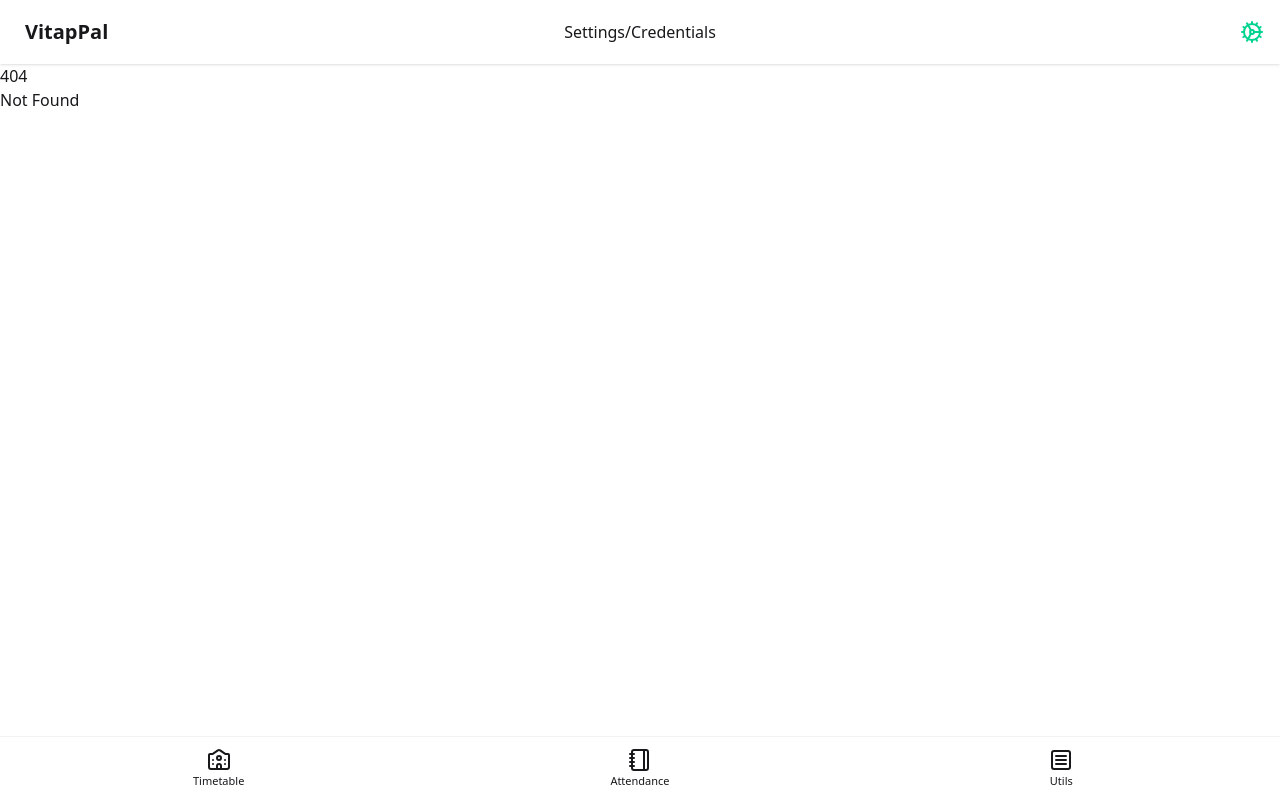
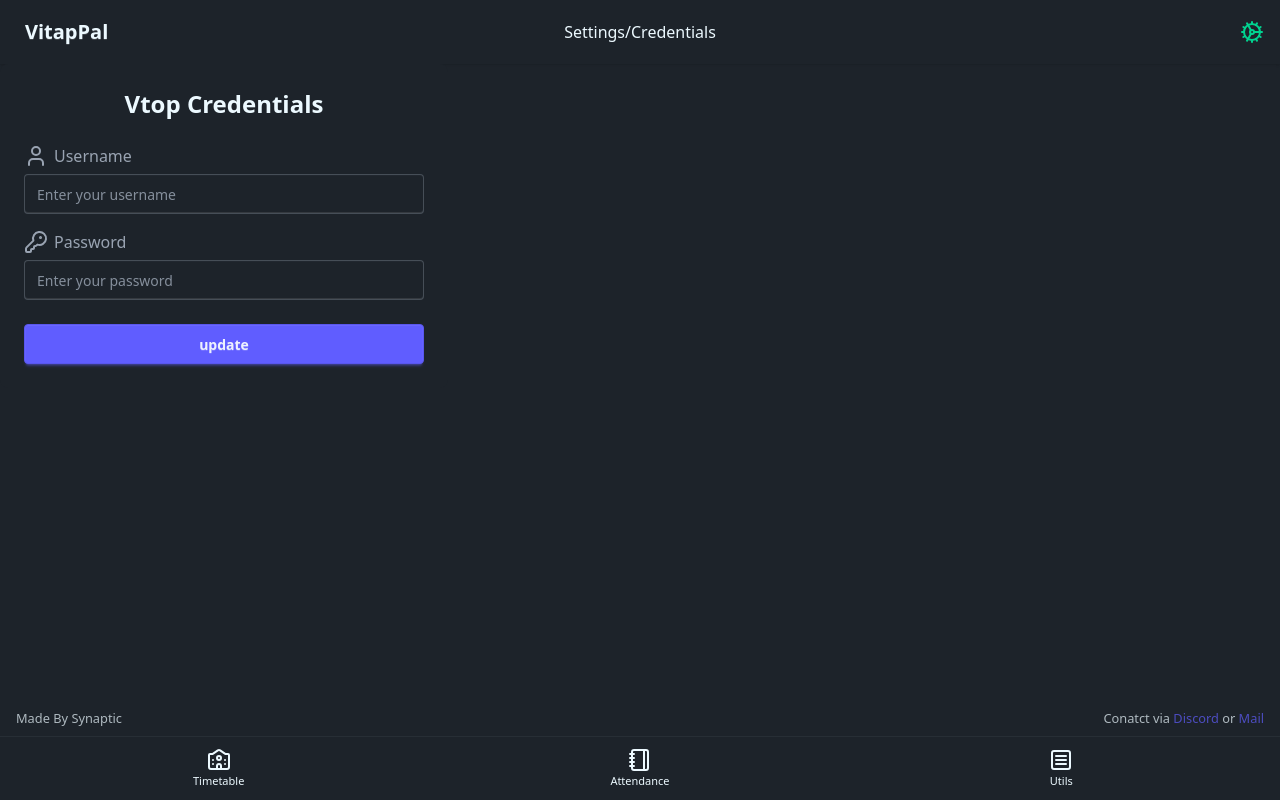
Before and after one commit to itsAster0/vitap-mate, a SvelteKit app: page /settings/Credentials in a window 1280 px wide. Before the commit this address had no page. Built offline with nearby package versions, Linux system fonts and the light colour scheme.

Commit message:
added setting page

```diff
--- a/src/app.css
+++ b/src/app.css
@@ -1,2 +1,4 @@
 @import "tailwindcss";
-@plugin "daisyui";
+@plugin "daisyui" {
+  themes: dark --default;
+}
--- a/src/routes/+page.svelte
+++ b/src/routes/+page.svelte
@@ -12,7 +12,7 @@
   let errors: datasate = getContext("errors");
   let relaod = getContext("reload");
 
-  //settings password to PC incidates password change
+  //settings/Credentials password to PC incidates password change
 
   async function loadCreds() {
     let store = await Store.load("credentials.json");
@@ -23,7 +23,7 @@
   async function validateAndMove() {
     let store = await Store.load("credentials.json");
     if (creds.username == undefined && creds.password == undefined) {
-      goto("/settings");
+      goto("/settings/Credentials");
       errors.code = "stop";
       errors.msg = "NC";
       //add toast : enter your username and password
@@ -31,7 +31,7 @@
     } else if (creds.username != undefined && creds.password == "PC") {
       errors.code = "stop";
       errors.msg = "PC";
-      goto("/settings");
+      goto("/settings/Credentials");
       //add toast : update your password
       return;
     }
@@ -60,7 +60,7 @@
         errors.code = "stop";
         errors.msg = "PC";
         creds.password = "PC";
-        goto("/settings");
+        goto("/settings/Credentials");
         return;
       } else if (k === "Invalid Captcha") {
         continue;
--- a/src/routes/settings/+page.svelte
+++ b/src/routes/settings/+page.svelte
@@ -1,174 +1,26 @@
 <script lang="ts">
-  import { User, KeyRound } from "lucide-svelte";
-  import { Store } from "@tauri-apps/plugin-store";
-  import { invoke } from "@tauri-apps/api/core";
   import { goto } from "$app/navigation";
   import { creds } from "../globalstate.svelte";
-  import { getContext } from "svelte";
-
-  interface relaod {
-    [key: string]: boolean;
-  }
-  interface datasate {
-    [key: string]: string | undefined;
-  }
-
-  let reload: relaod = getContext("reload");
-  let errors: datasate = getContext("errors");
-
-  let crederror: string | undefined = $state(undefined);
-
-  let timeout = () =>
-    setTimeout(() => {
-      crederror = undefined;
-    }, 4000);
-  let password = $state("");
-  let username = $state("");
-  let running = $state(false);
-
-  async function update() {
-    running = true;
-    const store = await Store.load("credentials.json");
-    if (username == "" && password == "") {
-      return;
-    }
-    for (let i = 0; i < 3; i++) {
-      reload.status = true;
-      //@ts-ignore
-      const [status, k] = await invoke("try_login", {
-        username: username,
-        password: password,
-      });
-      reload.status = false;
-
-      if (k == "Invalid Captcha") {
-        continue;
-      } else if (k == "SS") {
-        (await Store.load("timetable.json")).clear();
-        (await Store.load("attendance.json")).clear();
-        (await Store.load("marks.json")).clear();
-        await store.set("username", username);
-        await store.set("password", password);
-        await store.save();
-        errors.code = undefined;
-        creds.username = username;
-        goto("/");
-        //add toast
-        break;
-      } else if (k == "Invalid  Username/Password") {
-        crederror = k;
-        running = false;
-        timeout();
-      } else {
-        if (k == "NE") {
-          crederror = "No Internet, connect to Internet and try again.";
-          timeout();
-          running = false;
-        } else if (k == "VE") {
-          crederror = "Vtop is Down, try after some time";
-          timeout();
-          running = false;
-        } else {
-          crederror = k;
-          timeout();
-        }
-        break;
-      }
-    }
-
-    running = false;
-  }
-
-  async function handelSubmit() {
-    if (crederror != undefined) {
-      return;
-    }
-    if (username != "" && password != "") {
-      await update();
-    }
-  }
-
-  //onDestroy(()=> reload.status=false)
 </script>
 
-<div class="flex flex-col min-h-[85vh]">
-  <div class=" grow">
-    <div>
-      {#if errors.msg == "PC"}
-        <div role="alert" class="alert alert-warning">
-          <svg
-            xmlns="http://www.w3.org/2000/svg"
-            class="h-6 w-6 shrink-0 stroke-current"
-            fill="none"
-            viewBox="0 0 24 24"
-          >
-            <path
-              stroke-linecap="round"
-              stroke-linejoin="round"
-              stroke-width="2"
-              d="M12 9v2m0 4h.01m-6.938 4h13.856c1.54 0 2.502-1.667 1.732-3L13.732 4c-.77-1.333-2.694-1.333-3.464 0L3.34 16c-.77 1.333.192 3 1.732 3z"
-            />
-          </svg>
-          <span>It looks like you changed your password, please update it</span>
+<div class="min-h-[85vh] flex flex-col">
+  <div class="grow">
+    <div class="card w-full max-w-md bg-base-100 p-6 shadow-sm">
+      <div class="card-body">
+        <div class=" card-title">Vtop Credentials</div>
+        <div>
+          <p><strong>Useranme :</strong> {(() => creds.username)()}</p>
+          <p>
+            <strong>password :</strong>
+            {(() => "*".repeat(creds.password?.length))()}
+          </p>
         </div>
-      {/if}
-    </div>
-
-    <div class="card w-full max-w-md bg-base-100 p-6">
-      <h2 class="text-center text-2xl font-semibold mb-6">Vtop Credentials</h2>
-      <form>
-        <div class="form-control mb-4">
-          <label for="username" class="label">
-            <User />
-            <span class="label-text">Username</span>
-          </label>
-          <input
-            type="text"
-            id="username"
-            placeholder="Enter your username"
-            class="input input-bordered w-full"
-            bind:value={username}
-          />
-        </div>
-
-        <div class="form-control mb-4">
-          <label for="password" class="label">
-            <KeyRound />
-            <span class="label-text">Password</span>
-          </label>
-          <input
-            type="password"
-            id="password"
-            placeholder="Enter your password"
-            class="input input-bordered w-full"
-            bind:value={password}
-          />
-        </div>
-
-        <!-- Submit Button -->
-        <div class="form-control mt-6">
-          <button
-            type="submit"
-            class="btn {crederror == undefined
-              ? 'btn-primary'
-              : 'btn-error'} w-full"
-            onclick={handelSubmit}
-            disabled={running}
-          >
-            {crederror == undefined
-              ? running == true
-                ? "updating.."
-                : "update"
-              : crederror}
-          </button>
-        </div>
-      </form>
-    </div>
-
-    <div class="card bg-base-100 w-full shadow-sm">
-      <div class="card-body justify-center items-center">
-        <h2 class="card-title">Vtop Username</h2>
-        <p>{(() => creds.username)()}</p>
+      </div>
+      <div class=" card-actions justify-end">
+        <button
+          class=" btn btn-primary"
+          onclick={() => goto("/settings/Credentials")}>Edit</button
+        >
       </div>
     </div>
   </div>
--- /dev/null
+++ b/src/routes/settings/Credentials/+page.svelte
@@ -0,0 +1,199 @@
+<script lang="ts">
+  import { User, KeyRound } from "lucide-svelte";
+  import { Store } from "@tauri-apps/plugin-store";
+  import { invoke } from "@tauri-apps/api/core";
+  import { goto } from "$app/navigation";
+  import { creds } from "../../globalstate.svelte";
+  import { getContext } from "svelte";
+
+  interface relaod {
+    [key: string]: boolean;
+  }
+  interface datasate {
+    [key: string]: string | undefined;
+  }
+
+  let reload: relaod = getContext("reload");
+  let errors: datasate = getContext("errors");
+
+  let crederror: string | undefined = $state(undefined);
+
+  let timeout = () =>
+    setTimeout(() => {
+      crederror = undefined;
+    }, 4000);
+  let password = $state("");
+  let username = $state("");
+  let running = $state(false);
+
+  async function update() {
+    running = true;
+    const store = await Store.load("credentials.json");
+    if (username == "" && password == "") {
+      return;
+    }
+    for (let i = 0; i < 3; i++) {
+      reload.status = true;
+      //@ts-ignore
+      const [status, k] = await invoke("try_login", {
+        username: username,
+        password: password,
+      });
+      reload.status = false;
+
+      if (k == "Invalid Captcha") {
+        continue;
+      } else if (k == "SS") {
+        (await Store.load("timetable.json")).clear();
+        (await Store.load("attendance.json")).clear();
+        (await Store.load("marks.json")).clear();
+        await store.set("username", username);
+        await store.set("password", password);
+        await store.save();
+        errors.code = undefined;
+        creds.username = username;
+        goto("/");
+        //add toast
+        break;
+      } else if (k == "Invalid  Username/Password") {
+        crederror = k;
+        running = false;
+        timeout();
+      } else {
+        if (k == "NE") {
+          crederror = "No Internet, connect to Internet and try again.";
+          timeout();
+          running = false;
+        } else if (k == "VE") {
+          crederror = "Vtop is Down, try after some time";
+          timeout();
+          running = false;
+        } else {
+          crederror = k;
+          timeout();
+        }
+        break;
+      }
+    }
+
+    running = false;
+  }
+
+  async function handelSubmit() {
+    if (crederror != undefined) {
+      return;
+    }
+    if (username != "" && password != "") {
+      await update();
+    }
+  }
+
+  //onDestroy(()=> reload.status=false)
+</script>
+
+<div class="flex flex-col min-h-[85vh]">
+  <div class=" grow">
+    <div>
+      {#if errors.msg == "PC"}
+        <div role="alert" class="alert alert-warning">
+          <svg
+            xmlns="http://www.w3.org/2000/svg"
+            class="h-6 w-6 shrink-0 stroke-current"
+            fill="none"
+            viewBox="0 0 24 24"
+          >
+            <path
+              stroke-linecap="round"
+              stroke-linejoin="round"
+              stroke-width="2"
+              d="M12 9v2m0 4h.01m-6.938 4h13.856c1.54 0 2.502-1.667 1.732-3L13.732 4c-.77-1.333-2.694-1.333-3.464 0L3.34 16c-.77 1.333.192 3 1.732 3z"
+            />
+          </svg>
+          <span>It looks like you changed your password, please update it</span>
+        </div>
+      {/if}
+    </div>
+
+    <div class="card w-full max-w-md bg-base-100 p-6">
+      <h2 class="text-center text-2xl font-semibold mb-6">Vtop Credentials</h2>
+      <form>
+        <div class="form-control mb-4">
+          <label for="username" class="label">
+            <User />
+            <span class="label-text">Username</span>
+          </label>
+          <input
+            type="text"
+            id="username"
+            placeholder="Enter your username"
+            class="input input-bordered w-full"
+            bind:value={username}
+          />
+        </div>
+
+        <div class="form-control mb-4">
+          <label for="password" class="label">
+            <KeyRound />
+            <span class="label-text">Password</span>
+          </label>
+          <input
+            type="password"
+            id="password"
+            placeholder="Enter your password"
+            class="input input-bordered w-full"
+            bind:value={password}
+          />
+        </div>
+
+        <!-- Submit Button -->
+        <div class="form-control mt-6">
+          <button
+            type="submit"
+            class="btn {crederror == undefined
+              ? 'btn-primary'
+              : 'btn-error'} w-full"
+            onclick={handelSubmit}
+            disabled={running}
+          >
+            {crederror == undefined
+              ? running == true
+                ? "updating.."
+                : "update"
+              : crederror}
+          </button>
+        </div>
+      </form>
+    </div>
+
+    <div class="card bg-base-100 w-full shadow-sm">
+      <!-- <div class="card-body justify-center items-center">
+        <h2 class="card-title">Vtop Username</h2>
+        <p>{(() => creds.username)()}</p>
+      </div> -->
+    </div>
+  </div>
+  <div class="w-full">
+    <footer class=" flex items-center justify-between gap-4 p-4">
+      <small class="opacity-70"
+        >Made By <a
+          href="https://discord.com/users/synapticsurge"
+          class=""
+          target="_blank">Synaptic</a
+        ></small
+      >
+      <small class="opacity-70"
+        >Conatct via <a
+          href="https://discord.com/users/synapticsurge"
+          class="link-primary"
+          target="_blank">Discord</a
+        >
+        or
+        <a
+          href="mailto:synaptic@synapticsurge.in"
+          class=" link-primary"
+          target="_blank">Mail</a
+        ></small
+      >
+    </footer>
+  </div>
+</div>
--- a/src/routes/utils/+page.svelte
+++ b/src/routes/utils/+page.svelte
@@ -11,7 +11,7 @@
   <div>
     <Marks />
   </div>
-  <div class="divider">-</div>
+  <div class="divider"></div>
   <div>
     <Wifi />
   </div>
--- a/src/routes/utils/coursepage.svelte
+++ b/src/routes/utils/coursepage.svelte
@@ -33,7 +33,8 @@
       </div>
     </div>
   </div>
-  <div class="form-control mt-6 flex justify-evenly">
+
+  <div class="justify-end card-actions">
     <button class="btn btn-primary" onclick={click} {disabled}>
       Open Coursepage
     </button>
--- a/src/routes/utils/marks.svelte
+++ b/src/routes/utils/marks.svelte
@@ -21,7 +21,7 @@
       </div>
     </div>
   </div>
-  <div class="form-control mt-6 flex justify-evenly">
+  <div class="justify-end card-actions">
     <button class="btn btn-primary" onclick={click}> Open MarksPage </button>
   </div>
 </div>
```
